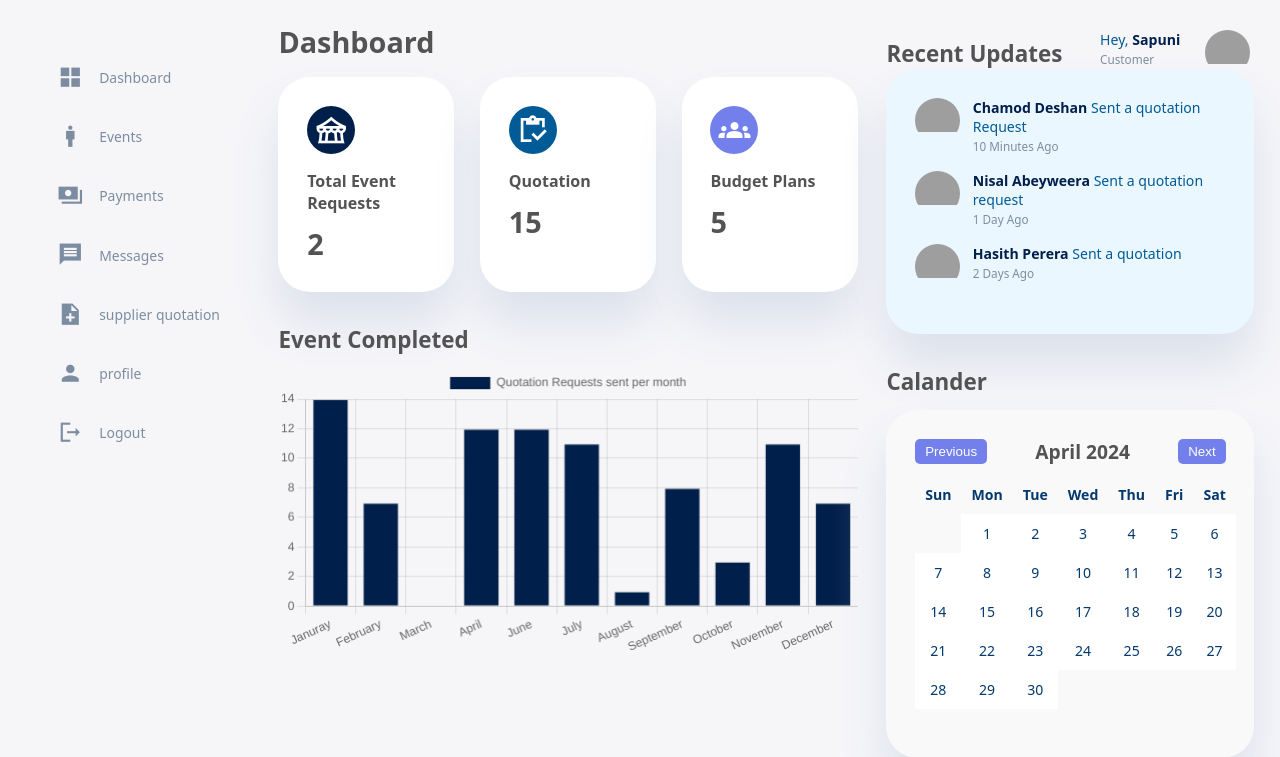
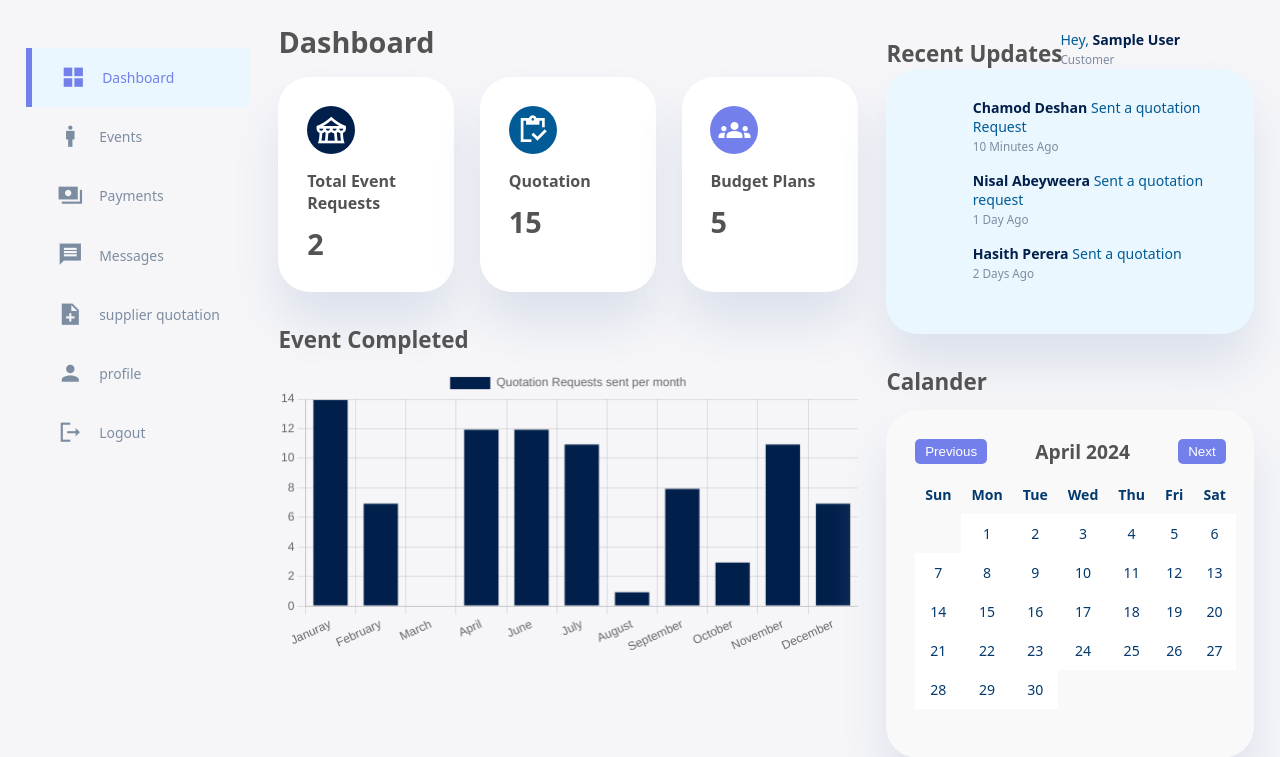
Before and after one commit to Kavithma-Dharmathilake/PlanItEasy, a PHP site: page /planiteasy/customers/index in a window 1280 px wide. Shown: the top 757 px of the page. Run offline with PHP 8.4, Linux system fonts and the light colour scheme; the visitor is signed in with stand-in values (Sample User, id 1); tables that the repository leaves empty or names only in its code hold one stand-in row (values such as "Sample post"); grey boxes are pictures that could not be loaded.

Commit message:
index page update

```diff
--- a/app/controllers/Customers.php
+++ b/app/controllers/Customers.php
@@ -22,9 +22,11 @@ class Customers extends Controller
 
 
         $events = $this->customerModel->getAllEvents($_SESSION['user_id']);
+        $userName = $_SESSION['user_name'];
 
         $data = [
             'title' => 'Welcome',
+            'name' => $userName,
             'events' => $events
         ];
 
--- a/app/views/customers/index.php
+++ b/app/views/customers/index.php
@@ -118,7 +118,7 @@
         <aside>
 
             <div class="sidebar">
-                <a href="<?php echo URLROOT; ?>customers">
+                <a href="<?php echo URLROOT; ?>customers" class="active">
                     <span class="material-icons-sharp" class="active">grid_view</span>
                     <h3>Dashboard</h3>
                 </a>
@@ -157,11 +157,11 @@
         <div>
             <div class="profile end">
                 <div class="info" style="padding-right:25px;">
-                    <p>Hey, <b>Sapuni</b></p>
+                    <p>Hey, <b><?php echo $data['name']?></b></p>
                     <small class="text-muted">Customer</small>
                 </div>
                 <div class="profile-photo">
-                    <img src="<?php echo URLROOT ?>public/images/photo2.jpg">
+                    <!-- <img src="<?php echo URLROOT ?>public/images/photo2.jpg"> -->
                 </div>
             </div>
 
@@ -233,7 +233,7 @@
                 <div class="updates">
                     <div class="update">
                         <div class="profile-photo">
-                            <img src="images/photo2.jpg">
+                            <!-- <img src="images/photo2.jpg"> -->
                         </div>
                         <div class="message">
                             <p><b>Chamod Deshan</b> Sent a quotation Request</p>
@@ -242,7 +242,7 @@
                     </div>
                     <div class="update">
                         <div class="profile-photo">
-                            <img src="images/photo2.jpg">
+                            <!-- <img src="images/photo2.jpg"> -->
                         </div>
                         <div class="message">
                             <p><b>Nisal Abeyweera</b> Sent a quotation request</p>
@@ -251,7 +251,7 @@
                     </div>
                     <div class="update">
                         <div class="profile-photo">
-                            <img src="images/photo2.jpg">
+                            <!-- <img src="images/photo2.jpg"> -->
                         </div>
                         <div class="message">
                             <p><b>Hasith Perera</b> Sent a quotation</p>
```
